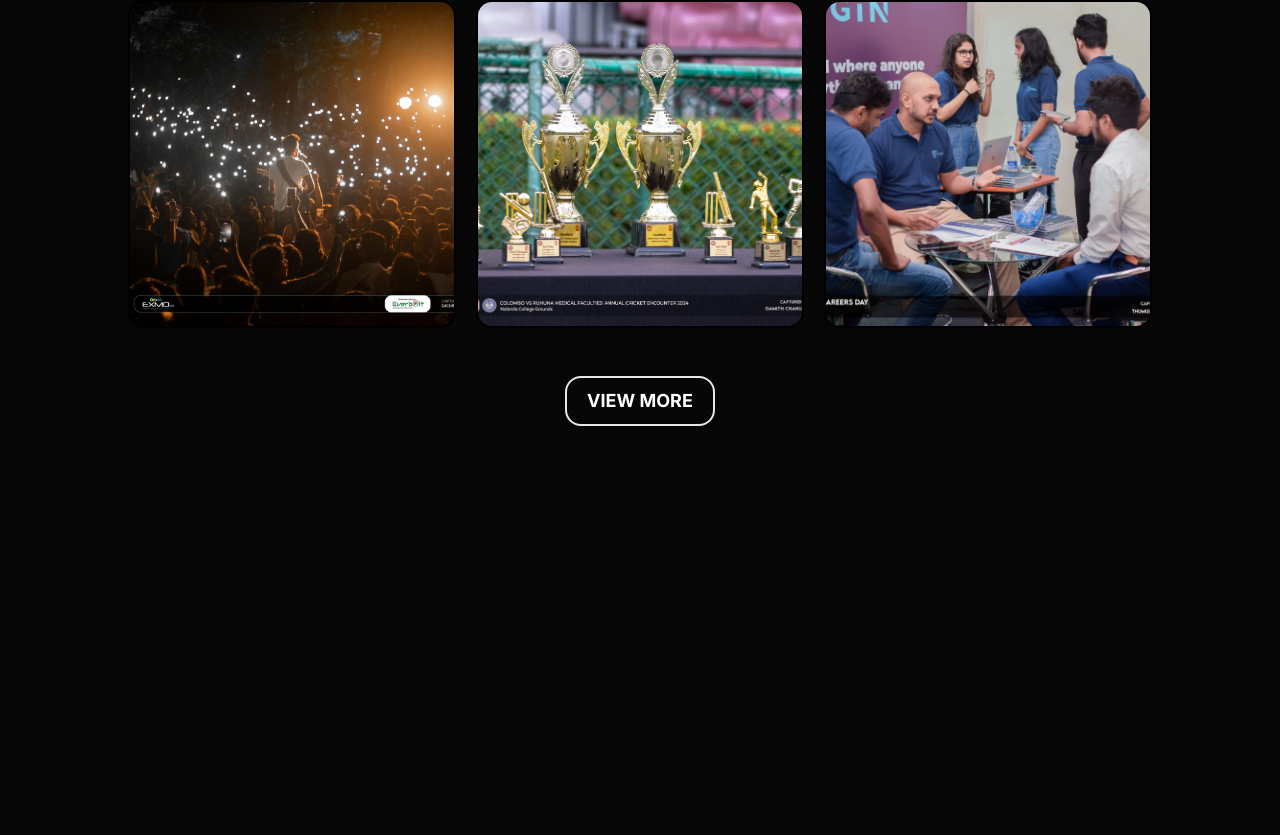
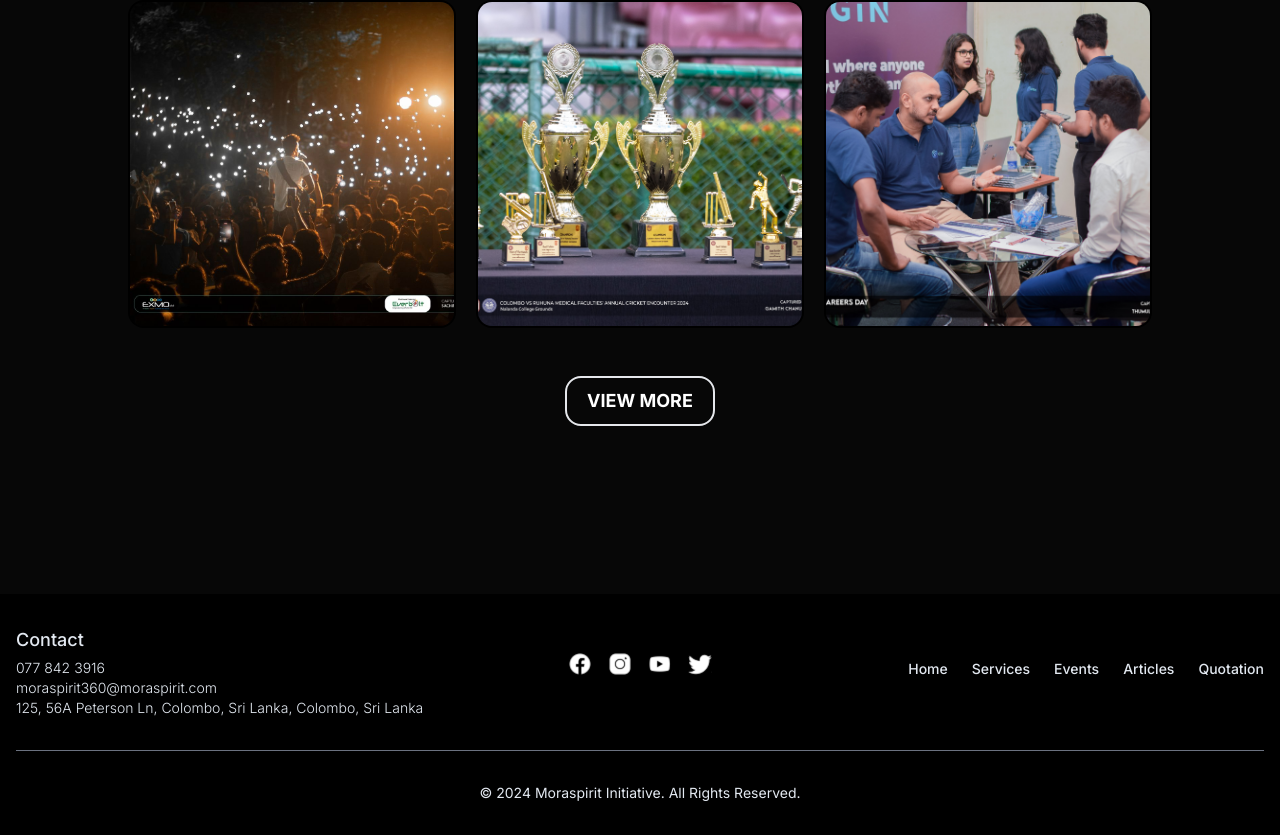
Before and after one commit to moraspirit/moraspirit360-new-ui, a Next.js app: page /events in a window 1280 px wide. Shown: the part 2593-3428 px from the top of the page. Before the commit the page ends 3083 px from the top, so only its background shows below. Built offline with nearby package versions, Linux system fonts and the light colour scheme.

Commit message:
fix padding issues

```diff
--- a/app/Components/ArticleCards/ArticleCards.tsx
+++ b/app/Components/ArticleCards/ArticleCards.tsx
@@ -23,8 +23,6 @@ const ArticleCard = ({ img, date, title, desc }: EventCardProps) => {
             entries.forEach((entry) => {
                 if (entry.isIntersecting) {
                     setIsVisible(true);
-                } else {
-                    setIsVisible(false);
                 }
             });
         }, {
@@ -50,7 +48,7 @@ const ArticleCard = ({ img, date, title, desc }: EventCardProps) => {
     return (
         <div
             ref={ref}
-            className={`relative flex flex-col h-[70%%] w-[70%] mx-auto transition-all ease-out duration-1000 rounded-2xl ${isVisible ? 'opacity-100 scale-100' : 'opacity-0 scale-50'}`}
+            className={`relative flex flex-col h-[70%%] w-full sm:w-[70%] mx-auto transition-all ease-out duration-1000 rounded-2xl ${isVisible ? 'opacity-100 scale-100' : 'opacity-0 scale-50'}`}
             onMouseEnter={handleMouseEnter}
             onMouseLeave={handleMouseLeave}
         >
--- a/app/Components/EventGallery/EventGallery.tsx
+++ b/app/Components/EventGallery/EventGallery.tsx
@@ -31,7 +31,7 @@ const EventGallery : React.FC<eventGalleryProps> = ({eventImg}) => {
   return (
     <section className=" w-full my-6 py-10 text-white flex flex-col items-center justify-start gap-2 ">
         <ScrollRevealDiv className="w-full flex flex-col items-center">
-            <h1 className=" text-3xl sm:text-4xl font-bold">EXPLORE OUR JOURNEY</h1>
+            <h1 className=" text-3xl sm:text-4xl text-center font-bold">EXPLORE OUR JOURNEY</h1>
         </ScrollRevealDiv>
         <div className=" w-[80%] mt-10 grid grid-col-1 sm:grid-cols-3 gap-5 ">
             {
--- a/app/Components/Footer/Footer.tsx
+++ b/app/Components/Footer/Footer.tsx
@@ -2,10 +2,10 @@ import React from 'react';
 
 const Footer: React.FC = () => {
     return (
-        <footer className="bg-black mt-32">
+        <footer className="bg-black mt-10 sm:mt-32">
             <div className="w-full max-w-screen-xl mx-auto p-4 md:py-8">
                 <div className="sm:flex sm:items-center">
-                    <div className="flex-1 mb-4 text-sm text-slate-200 sm:mb-0 font-light">
+                    <div className="flex-1 mb-4 text-sm text-slate-200 sm:mb-0 font-light text-center sm:text-left">
                         <p className="font-medium text-lg mb-1">Contact</p>
                         <p>077 842 3916</p>
                         <a href="mailto:moraspirit360@moraspirit.com" className="hover:underline">
@@ -13,7 +13,7 @@ const Footer: React.FC = () => {
                         </a>
                         <p>125, 56A Peterson Ln, Colombo, Sri Lanka, Colombo, Sri Lanka</p>
                     </div>
-                    <div className="flex-1 flex sm:justify-center mb-4 align-middle">
+                    <div className="flex-1 flex justify-center mb-4 align-middle">
                         <a href="#" className="text-slate-200">
                             <img src="facebook.svg" alt="Facebook" className="w-10 h-10" />
                         </a>
@@ -27,7 +27,7 @@ const Footer: React.FC = () => {
                             <img src="twitter.svg" alt="Twitter" className="w-10 h-10" />
                         </a>
                     </div>
-                    <ul className="flex-1 flex flex-wrap justify-start sm:justify-end items-center mb-6 text-sm font-medium text-slate-200 sm:mb-0">
+                    <ul className="flex-1 flex flex-wrap justify-center sm:justify-end items-center mb-6 text-sm font-medium text-slate-200 sm:mb-0">
                         <li>
                             <a href="/" className="hover:underline">Home</a>
                         </li>
@@ -46,7 +46,7 @@ const Footer: React.FC = () => {
                     </ul>
                 </div>
                 <hr className="my-6 border-gray-500 sm:mx-auto lg:my-8" />
-                <span className="block text-sm text-slate-200 sm:text-center">
+                <span className="block text-sm text-slate-200 text-center">
           © 2024 <a href="#" className="hover:underline">Moraspirit Initiative</a>. All Rights Reserved.
         </span>
             </div>
--- a/app/Components/RequestForm/RequestForm.tsx
+++ b/app/Components/RequestForm/RequestForm.tsx
@@ -236,7 +236,7 @@ const RequestForm = () => {
 
   return (
     <div className=' w-full h-full px-10 flex flex-col items-center justify-start text-white gap-5' ref={parentDiv}>
-        <div className={`relative w-full flex-1 overflow-hidden`}>
+        <div className={`relative w-full h-full flex-1 overflow-hidden`}>
             <div
                 className={` absolute w-full h-full px-6 overflow-y-scroll no-scrollbar flex flex-col items-center transition-[translate] ease-out duration-500`}
                 style={{translate : `${shownForm == selectedService.indexOf('personal') ? '0' : (shownForm < selectedService.indexOf('personal') ? `${formWidth}px` : `-${formWidth}px`)}`}}
--- a/app/Components/ScrollRevealSection/ScrollRevealUp.tsx
+++ b/app/Components/ScrollRevealSection/ScrollRevealUp.tsx
@@ -21,8 +21,6 @@ const ScrollUpDiv: React.FC<ScrollUpDivProps> = ({ children, delay = 0, classNam
             entries.forEach((entry) => {
                 if (entry.isIntersecting) {
                     setIsVisible(true);
-                } else {
-                    setIsVisible(false);
                 }
             });
         }, {
--- a/app/events/page.tsx
+++ b/app/events/page.tsx
@@ -1,5 +1,6 @@
 import EventCard from "../Components/EventCard/EventCard";
 import EventGallery from "../Components/EventGallery/EventGallery";
+import Footer from "../Components/Footer/Footer";
 import PageHero from "../Components/PageHero/PageHero";
 import ScrollRevealDiv from "../Components/ScrollRevealSection/ScrollRevealDiv";
 
@@ -72,7 +73,7 @@ export default function Home() {
             <section className=" w-full my-6 py-10 text-white flex flex-col items-center justify-start gap-2 ">
                 <ScrollRevealDiv className="w-full flex flex-col items-center">
                     <h1 className="text-3xl sm:text-4xl font-bold">STAY AHEAD</h1>
-                    <h2 className=" text-lg sm:text-xl font-medium">Discover What's Next on the Horizon</h2>
+                    <h2 className=" text-md sm:text-xl font-medium">Discover What's Next on the Horizon</h2>
                 </ScrollRevealDiv>
                 <div className=" w-[80%] mt-10 sm:mt-5 flex flex-col sm:flex-row sm:gap-5 gap-10 flex-1 items-center justify-center">
 
@@ -88,8 +89,8 @@ export default function Home() {
 
             <section className=" w-full my-6 py-10 text-white flex flex-col items-center justify-start gap-2 ">
                 <ScrollRevealDiv className="w-full flex flex-col items-center">
-                    <h1 className=" text-3xl sm:text-4xl font-bold">RELIVE THE HIGHLIGHTS</h1>
-                    <h2 className=" text-lg sm:text-xl font-medium">A Glimpse into Our Unforgettable Moments</h2>
+                    <h1 className=" text-3xl sm:text-4xl text-center font-bold">RELIVE THE HIGHLIGHTS</h1>
+                    <h2 className=" text-md sm:text-xl text-center font-medium">A Glimpse into Our Unforgettable Moments</h2>
                 </ScrollRevealDiv>
                 <div className=" w-[80%] mt-10 sm:mt-5 flex flex-col sm:flex-row sm:gap-5 gap-10 flex-1 items-center justify-center">
                     {
@@ -103,6 +104,8 @@ export default function Home() {
             </section>
 
             <EventGallery eventImg={galleryImg}/>
+
+            <Footer />
         </div>
     );
 }
--- a/app/page.tsx
+++ b/app/page.tsx
@@ -148,8 +148,8 @@ const Home = () => {
             {/* Past Events Section */}
             <section className=" w-full my-6 py-10 text-white flex flex-col items-center justify-start gap-2 ">
                 <ScrollRevealDiv className="w-full flex flex-col items-center">
-                    <h1 className=" text-3xl sm:text-4xl font-bold">RELIVE THE HIGHLIGHTS</h1>
-                    <h2 className=" text-lg sm:text-xl font-medium">A Glimpse into Our Unforgettable Moments</h2>
+                    <h1 className=" text-3xl sm:text-4xl font-bold text-center">RELIVE THE HIGHLIGHTS</h1>
+                    <h2 className=" text-lg sm:text-xl font-medium text-center">A Glimpse into Our Unforgettable Moments</h2>
                 </ScrollRevealDiv>
                 <div
                     className=" w-[80%] mt-10 sm:mt-5 flex flex-col sm:flex-row sm:gap-5 gap-10 flex-1 items-center justify-center">
@@ -163,7 +163,7 @@ const Home = () => {
                     }
                 </div>
             </section>
-            <Footer></Footer>
+            <Footer />
 
 
         </>
```
Also changed, not shown: app/request/page.tsx (+5 -5 lines).
